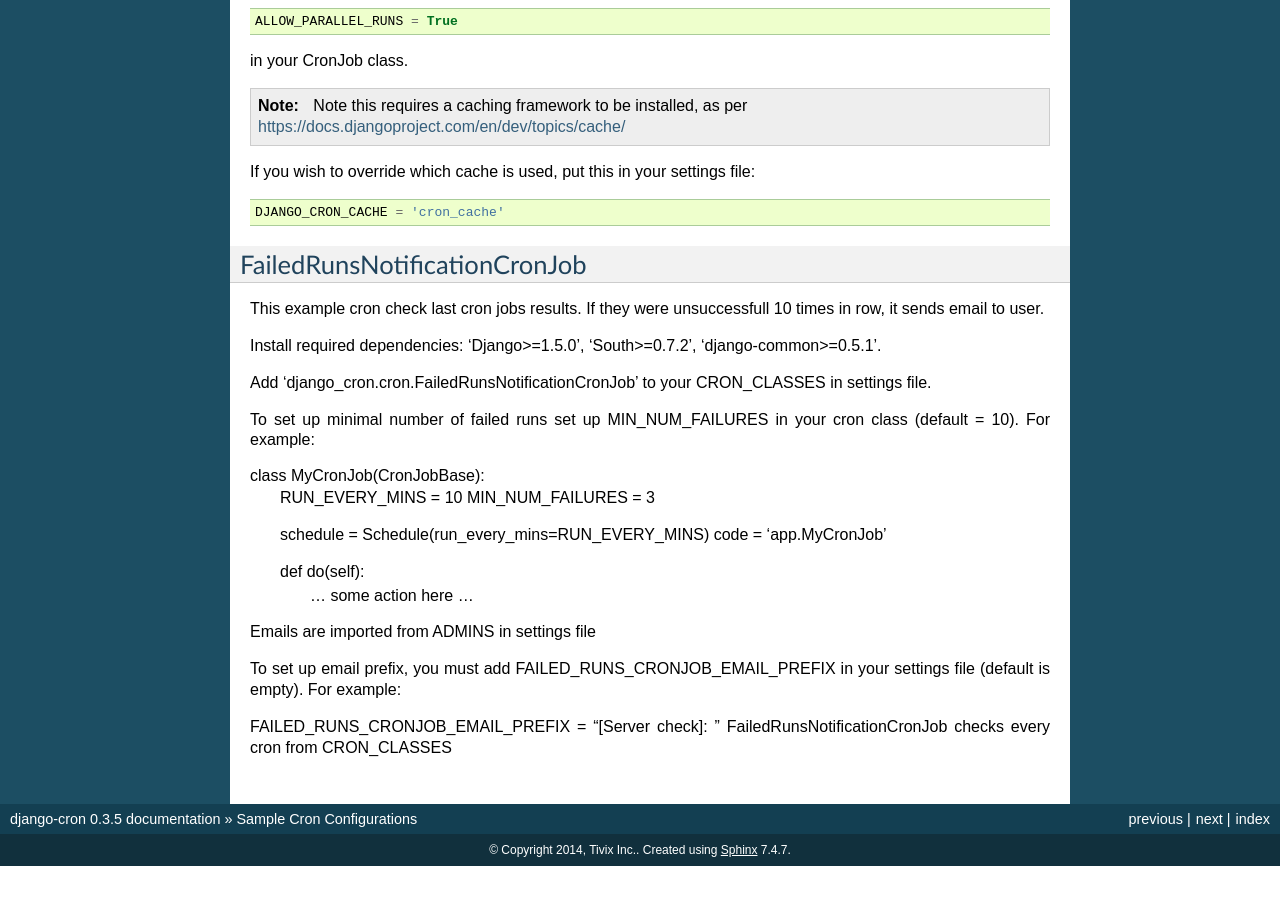
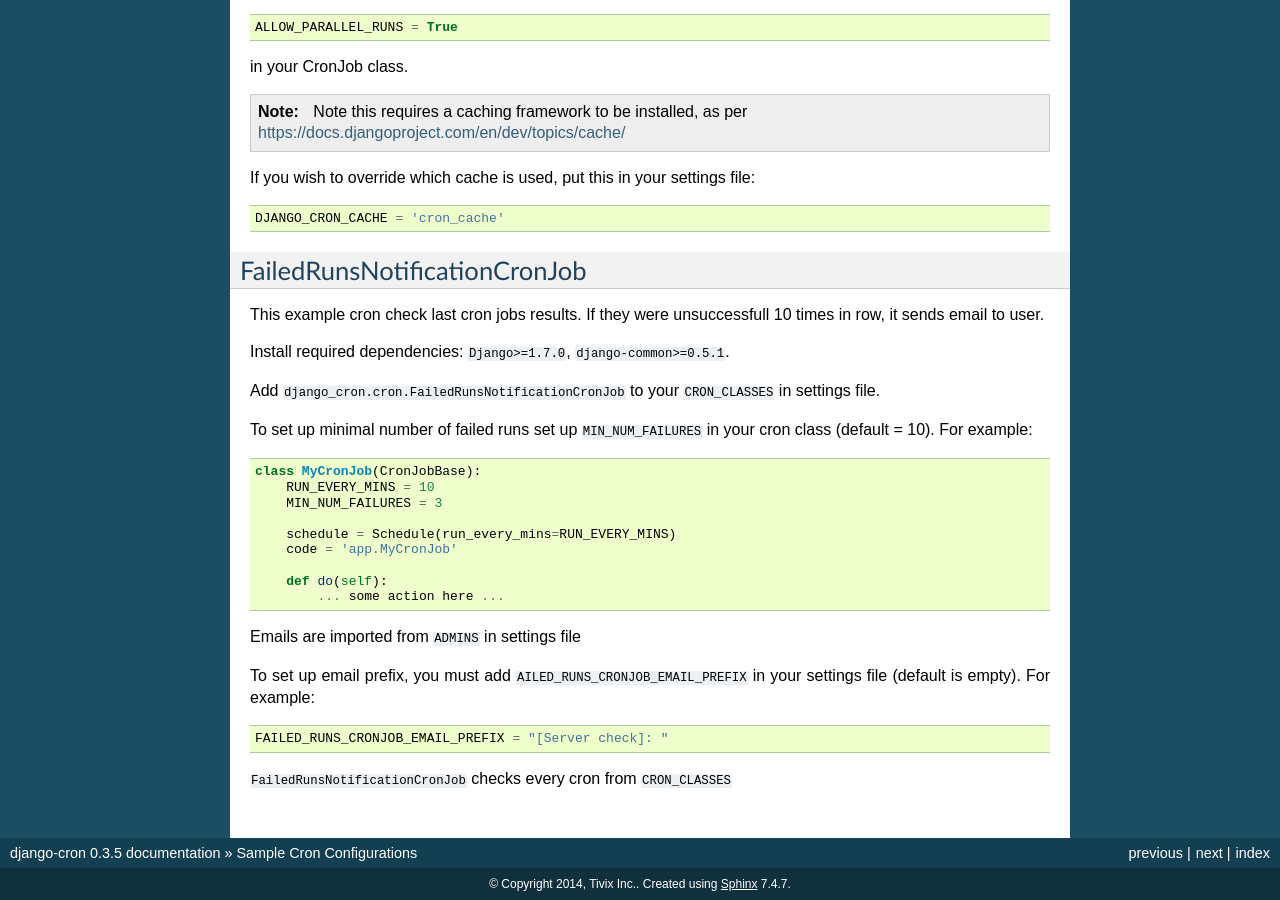
Before and after one commit to Tivix/django-cron, a Sphinx documentation site: the page built from docs/sample_cron_configurations.rst, in a window 1280 px wide and 900 px high, scrolled down 979 px. Built offline with Sphinx 7.4.7, drawn with Linux system fonts in a browser that asks for light colours; before the commit the page ends 1845 px from its top, so only the background shows below that; some of the changed text lies outside the part shown.

Commit message:
Updated code highlight

```diff
--- a/docs/installation.rst
+++ b/docs/installation.rst
@@ -14,7 +14,7 @@ Installation
 
 3. Run ``python manage.py migrate django_cron``
 
-4. Write a cron class somewhere in your code, that extends the `CronJobBase` class. This class will look something like this:
+4. Write a cron class somewhere in your code, that extends the ``CronJobBase`` class. This class will look something like this:
 
    .. code-block:: python
 
@@ -38,9 +38,7 @@ Installation
            # ...
        ]
 
-6. Now everytime you run the management command ``python manage.py runcrons`` all the crons will run if required. Depending on the application the management command can be called from the Unix crontab as often as required. Every 5 minutes usually works for most of my applications, for example:
-
-   .. code-block:: python
+6. Now everytime you run the management command ``python manage.py runcrons`` all the crons will run if required. Depending on the application the management command can be called from the Unix crontab as often as required. Every 5 minutes usually works for most of my applications, for example: ::
 
        > crontab -e
        */5 * * * * source /home/ubuntu/.bashrc && source /home/ubuntu/work/your-project/bin/activate && python /home/ubuntu/work/your-project/src/manage.py runcrons > /home/ubuntu/cronjob.log
--- a/docs/locking_backend.rst
+++ b/docs/locking_backend.rst
@@ -1,7 +1,7 @@
 Locking Backend
 ===============
 
-You can use one of two built-in locking backends by setting DJANGO_CRON_LOCK_BACKEND with one of:
+You can use one of two built-in locking backends by setting ``DJANGO_CRON_LOCK_BACKEND`` with one of:
 
     - ``django_cron.backends.lock.cache.CacheLock`` (default)
     - ``django_cron.backends.lock.file.FileLock``
--- a/docs/sample_cron_configurations.rst
+++ b/docs/sample_cron_configurations.rst
@@ -4,9 +4,9 @@ Sample Cron Configurations
 Retry after failure feature
 ---------------------------
 
-You can run cron by passing RETRY_AFTER_FAILURE_MINS param.
+You can run cron by passing ``RETRY_AFTER_FAILURE_MINS`` param.
 
-This will re-runs not next time runcrons is run, but at least RETRY_AFTER_FAILURE_MINS after last failure:
+This will re-runs not next time runcrons is run, but at least ``RETRY_AFTER_FAILURE_MINS`` after last failure:
 
 .. code-block:: python
 
@@ -20,7 +20,7 @@ This will re-runs not next time runcrons is run, but at least RETRY_AFTER_FAILUR
 Run at times feature
 --------------------
 
-You can run cron by passing RUN_EVERY_MINS or RUN_AT_TIMES params.
+You can run cron by passing ``RUN_EVERY_MINS`` or ``RUN_AT_TIMES`` params.
 
 This will run job every hour:
 
@@ -81,24 +81,26 @@ FailedRunsNotificationCronJob
 
 This example cron check last cron jobs results. If they were unsuccessfull 10 times in row, it sends email to user.
 
-Install required dependencies: 'Django>=1.5.0', 'South>=0.7.2', 'django-common>=0.5.1'.
+Install required dependencies: ``Django>=1.7.0``, ``django-common>=0.5.1``.
 
-Add 'django_cron.cron.FailedRunsNotificationCronJob' to your CRON_CLASSES in settings file.
+Add ``django_cron.cron.FailedRunsNotificationCronJob`` to your ``CRON_CLASSES`` in settings file.
 
-To set up minimal number of failed runs set up MIN_NUM_FAILURES in your cron class (default = 10). For example:
+To set up minimal number of failed runs set up ``MIN_NUM_FAILURES`` in your cron class (default = 10). For example: ::
 
-class MyCronJob(CronJobBase):
-    RUN_EVERY_MINS = 10
-    MIN_NUM_FAILURES = 3
+    class MyCronJob(CronJobBase):
+        RUN_EVERY_MINS = 10
+        MIN_NUM_FAILURES = 3
 
-    schedule = Schedule(run_every_mins=RUN_EVERY_MINS)
-    code = 'app.MyCronJob'
+        schedule = Schedule(run_every_mins=RUN_EVERY_MINS)
+        code = 'app.MyCronJob'
 
-    def do(self):
-        ... some action here ...
-Emails are imported from ADMINS in settings file
+        def do(self):
+            ... some action here ...
 
-To set up email prefix, you must add FAILED_RUNS_CRONJOB_EMAIL_PREFIX in your settings file (default is empty). For example:
+Emails are imported from ``ADMINS`` in settings file
 
-FAILED_RUNS_CRONJOB_EMAIL_PREFIX = "[Server check]: "
-FailedRunsNotificationCronJob checks every cron from CRON_CLASSES
+To set up email prefix, you must add ``AILED_RUNS_CRONJOB_EMAIL_PREFIX`` in your settings file (default is empty). For example: ::
+
+    FAILED_RUNS_CRONJOB_EMAIL_PREFIX = "[Server check]: "
+
+``FailedRunsNotificationCronJob`` checks every cron from ``CRON_CLASSES``
```
